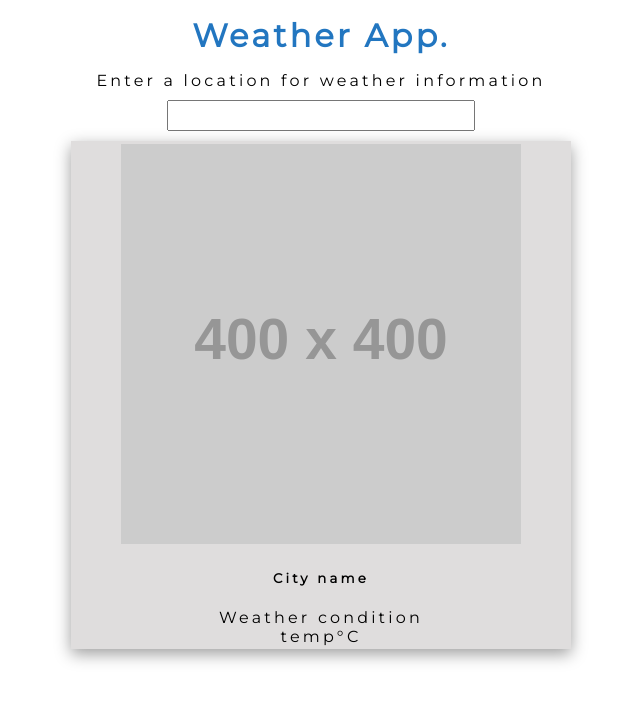
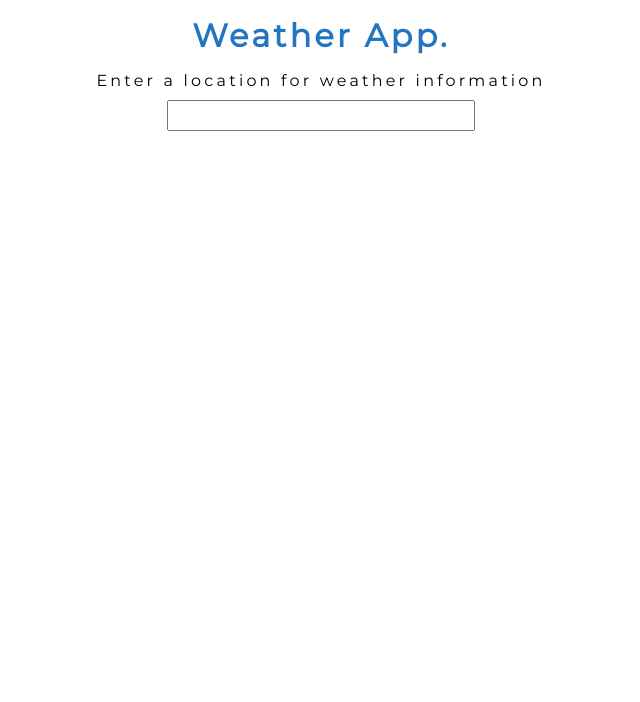
Before and after one commit to Geraldoeze/weather-app, a React (Create React App) app: page / in a window 1280 px wide. Shown: the top 702 px of the page, without its empty margins (319-959 px from the left). Built offline with nearby package versions, Linux system fonts and the light colour scheme.

Commit message:
added fetch request

```diff
--- a/src/App.css
+++ b/src/App.css
@@ -3,4 +3,5 @@
   font-family: Montserrat;
   max-width: 500px;
   margin: auto;
+  background-color: var(--gradient-bar);
 }
--- a/src/component/Weather.css
+++ b/src/component/Weather.css
@@ -3,6 +3,7 @@
 .weather__title {
     margin: 1rem;
     color: rgb(34, 118, 192);
+    font-weight:bold ;
 }
 
 label {
--- a/src/component/Weather.js
+++ b/src/component/Weather.js
@@ -6,6 +6,7 @@ import { fetchApi, baseUrl } from '../utils/fetchApi';
 const Weather = () => {
     const [ location, setLocation ] = useState();
     const [ items, setItems ] = useState(false);
+    const [ data, setData ] = useState([]);
 
     const InputChangeHandler = (e) => {
         e.preventDefault();
@@ -15,18 +16,21 @@ const Weather = () => {
     const submitHandler = async (e) => {
         e.preventDefault();
         console.log(location)
-
-        const results = await fetchApi(`${baseUrl}?location=${location}&format=json&u=f`)
-        console.log(results);
+      try {
+        const results = await fetchApi(`${baseUrl}?location=${location}&format=json&u=c`)
         setItems(true)
-        return {
-            props: {
-                weather: results
-            }
-        }
+        setData(results);
+      } catch (err) {
+        console.log(err);
+    }
     }
 
+    // function check() {
+    //     data.length > 0 ?
+    // }
+
     return (
+
         <div className='weather'>
             <h1 className="weather__title">Weather App.</h1>
 
@@ -34,7 +38,9 @@ const Weather = () => {
                 <label htmlFor='city'>Enter a location for weather information</label>
                 <input type='text' name='city' onChange={InputChangeHandler} />
             </form>
-            {!items && (
+
+            {items && (
+
             <div className="weather__info">
                <a href="https:placeholder.com"><img src="https://via.placeholder.com/400" alt='img' /></a>
                 <div>
@@ -42,7 +48,8 @@ const Weather = () => {
                 </div>
 
                 <div>
-                    <h5>City name</h5>
+                    <h5>City name: {data.location.city}</h5>
+                    <h5>City countrty: {data.location.region} </h5>
                     <div>Weather condition</div>
                     <div>
                         <span>temp</span>
--- a/src/index.css
+++ b/src/index.css
@@ -8,7 +8,6 @@ body {
   -moz-osx-font-smoothing: grayscale;
 }
 
-code {
-  font-family: source-code-pro, Menlo, Monaco, Consolas, 'Courier New',
-    monospace;
+:root {
+  --gradient-bar: linear-gradient(103.22deg, #93c8dd -13.86%, #c4ccca 99.55%);
 }
```
